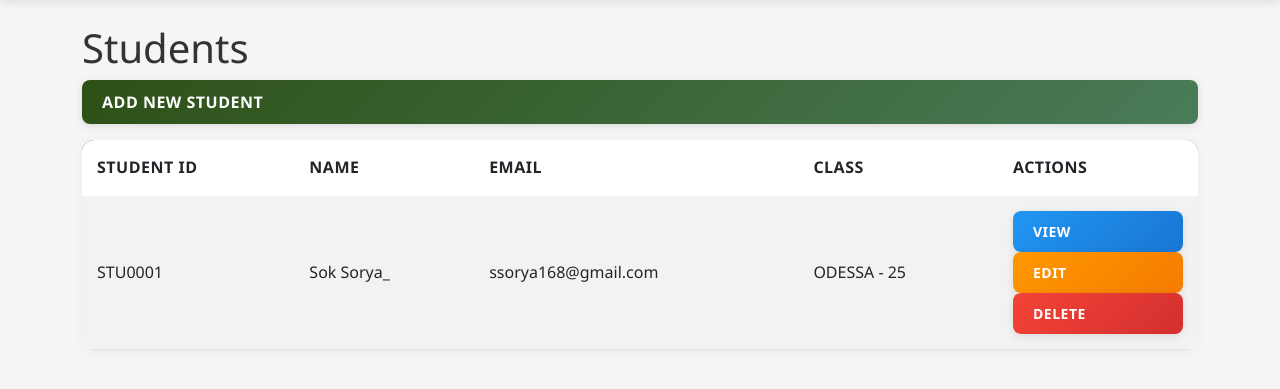
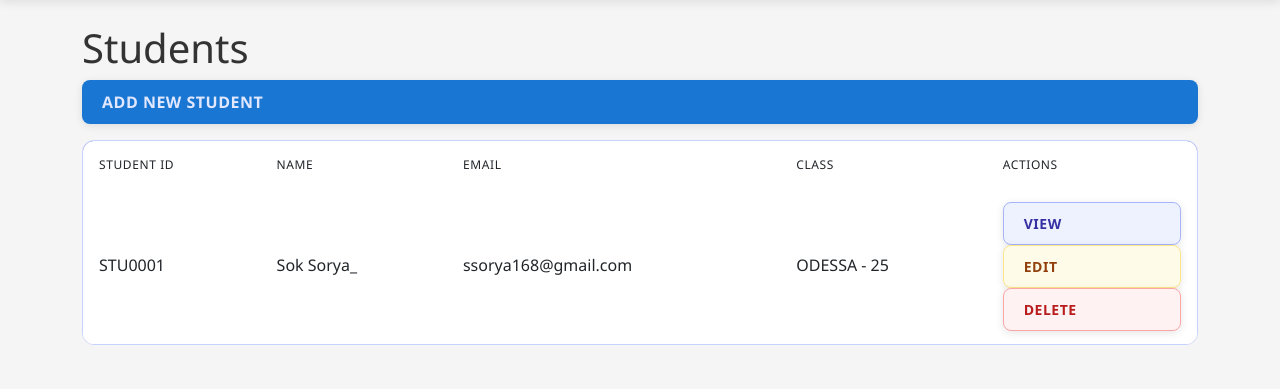
Before and after one commit to stepsdm17/Student-Attendance-Management, a Django app: page /students/ in a window 1280 px wide. Shown: the part 64-453 px from the top of the page. Run offline with Django 5.2, Linux system fonts and the light colour scheme; a user stored in the database is signed in; data comes from the database, SQL or seed files in the repository.

Commit message:
css styling

```diff
--- a/Templates/static/css/style.css
+++ b/Templates/static/css/style.css
@@ -13,6 +13,7 @@
     --warning-color: #ff9800;
     --danger-color: #f44336;
     --info-color: #2196f3;
+
 }
 
 /* Global Styles */
@@ -114,6 +115,7 @@
 .btn-primary {
     background: linear-gradient(135deg, var(--primary-color) 0%, var(--secondary-color) 100%);
     color: white;
+    transition: background-color 0.5s ease;
 }
 
 .btn-primary:hover {
@@ -161,35 +163,54 @@
 .table {
     border-radius: 12px;
     overflow: hidden;
-    box-shadow: 0 2px 10px rgba(0,0,0,0.05);
+    border: 0.5px solid #c7d2fe;
+    border-collapse: separate;
+    border-spacing: 0;
 }
 
 .table thead {
-    background: linear-gradient(135deg, var(--primary-color) 0%, var(--secondary-color) 100%);
-    color: white;
+    background: #4338ca;
+    color: #e0e7ff;
 }
 
 .table thead th {
     border: none;
-    font-weight: 600;
+    font-weight: 500;
     text-transform: uppercase;
-    letter-spacing: 0.5px;
-    padding: 15px;
+    letter-spacing: 0.6px;
+    padding: 14px 16px;
+    font-size: 12px;
 }
 
-.table tbody tr {
-    transition: all 0.3s ease;
-}
+.table tbody tr:nth-child(even) { background: #eef2ff; }
+.table tbody tr:nth-child(odd)  { background: #f5f3ff; }
 
 .table tbody tr:hover {
-    background-color: rgba(139, 195, 74, 0.1);
+    background: #e0e7ff;
 }
 
 .table tbody td {
-    padding: 15px;
-    border-color: var(--border-color);
+    padding: 13px 16px;
+    border-bottom: 0.5px solid #c7d2fe;
     vertical-align: middle;
 }
+
+.table tbody tr:last-child td {
+    border-bottom: none;
+}
+
+/* Action buttons */
+.btn-view   { background: #eef2ff; color: #3730a3; border: 0.5px solid #a5b4fc; }
+.btn-edit   { background: #fefce8; color: #92400e; border: 0.5px solid #fde68a; }
+.btn-delete { background: #fef2f2; color: #b91c1c; border: 0.5px solid #fca5a5; }
+
+/* Add button */
+.btn-primary {
+    background: #1976d2;
+    color: #e0e7ff;
+    border: none;
+}
+.btn-primary:hover { background: #3730a3; }
 
 /* Forms - Modern Design */
 .form-control, .form-select {
--- a/Templates/students/list.html
+++ b/Templates/students/list.html
@@ -1,10 +1,63 @@
 {% extends 'base.html' %}
 
 {% block content %}
+<style>
+    .table {
+        border-radius: 12px;
+        overflow: hidden;
+        border: 0.5px solid #c7d2fe;
+        border-collapse: separate !important;
+        border-spacing: 0;
+    }
+
+    .table thead {
+        background: #4338ca;
+        color: #e0e7ff;
+    }
+
+    .table thead th {
+        border: none;
+        font-weight: 500;
+        text-transform: uppercase;
+        letter-spacing: 0.6px;
+        padding: 14px 16px;
+        font-size: 12px;
+    }
+
+    .table tbody tr:nth-child(even) { background: #eef2ff; }
+    .table tbody tr:nth-child(odd)  { background: #f5f3ff; }
+
+    .table tbody tr:hover {
+        background: #e0e7ff;
+    }
+
+    .table tbody td {
+        padding: 13px 16px;
+        border-bottom: 0.5px solid #c7d2fe;
+        vertical-align: middle;
+    }
+
+    .table tbody tr:last-child td {
+        border-bottom: none;
+    }
+
+    .btn-view   { background: #eef2ff; color: #3730a3; border: 0.5px solid #a5b4fc; }
+    .btn-edit   { background: #fefce8; color: #92400e; border: 0.5px solid #fde68a; }
+    .btn-delete { background: #fef2f2; color: #b91c1c; border: 0.5px solid #fca5a5; }
+
+    .btn-primary {
+        background: #1976d2;
+        color: #e0e7ff;
+        border: none;
+    }
+    .btn-primary:hover { background: #3730a3; color: white; }
+</style>
+
 <h1>Students</h1>
 <a href="{% url 'student_create' %}" class="btn btn-primary mb-3">Add New Student</a>
 
-<table class="table table-striped">
+
+<table class="table">
     <thead>
         <tr>
             <th>Student ID</th>
@@ -23,9 +76,9 @@
             <td>{{ student.email }}</td>
             <td>{{ student.class_room }}</td>
             <td>
-                <a href="{% url 'student_detail' pk=student.id %}" class="btn btn-sm btn-info">View</a>
-                <a href="{% url 'student_edit' pk=student.id %}" class="btn btn-sm btn-warning">Edit</a>
-                <a href="{% url 'student_delete' pk=student.id %}" class="btn btn-sm btn-danger">Delete</a>
+                <a href="{% url 'student_detail' pk=student.id %}" class="btn btn-sm btn-view">View</a>
+                <a href="{% url 'student_edit' pk=student.id %}" class="btn btn-sm btn-edit">Edit</a>
+                <a href="{% url 'student_delete' pk=student.id %}" class="btn btn-sm btn-delete">Delete</a>
             </td>
         </tr>
         {% endfor %}
```
Also changed, not shown: Templates/classes/list.html (+51 -4 lines), Templates/dashboard.html (+6 -6 lines), 1 other file.
